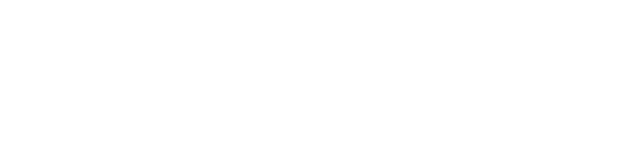
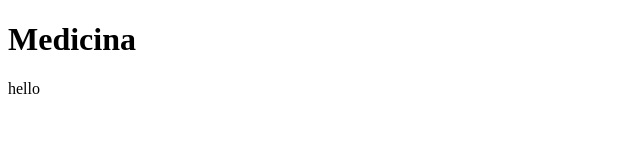
Before and after one commit to hs1810/site, a plain HTML site: page index.html in a window 1280 px wide. Shown: the whole page, without its empty margins (0-640 px from the left). Drawn offline with Linux system fonts and the light colour scheme.

Commit message:
hello people

```diff
--- a/index.html
+++ b/index.html
@@ -7,7 +7,7 @@
     <title>Document</title>
 </head>
 <body>
-   <h1>  </h1>
+   <h1> Medicina  </h1>
    <p></p>
-</body>
+</body>   hello
 </html>
```
